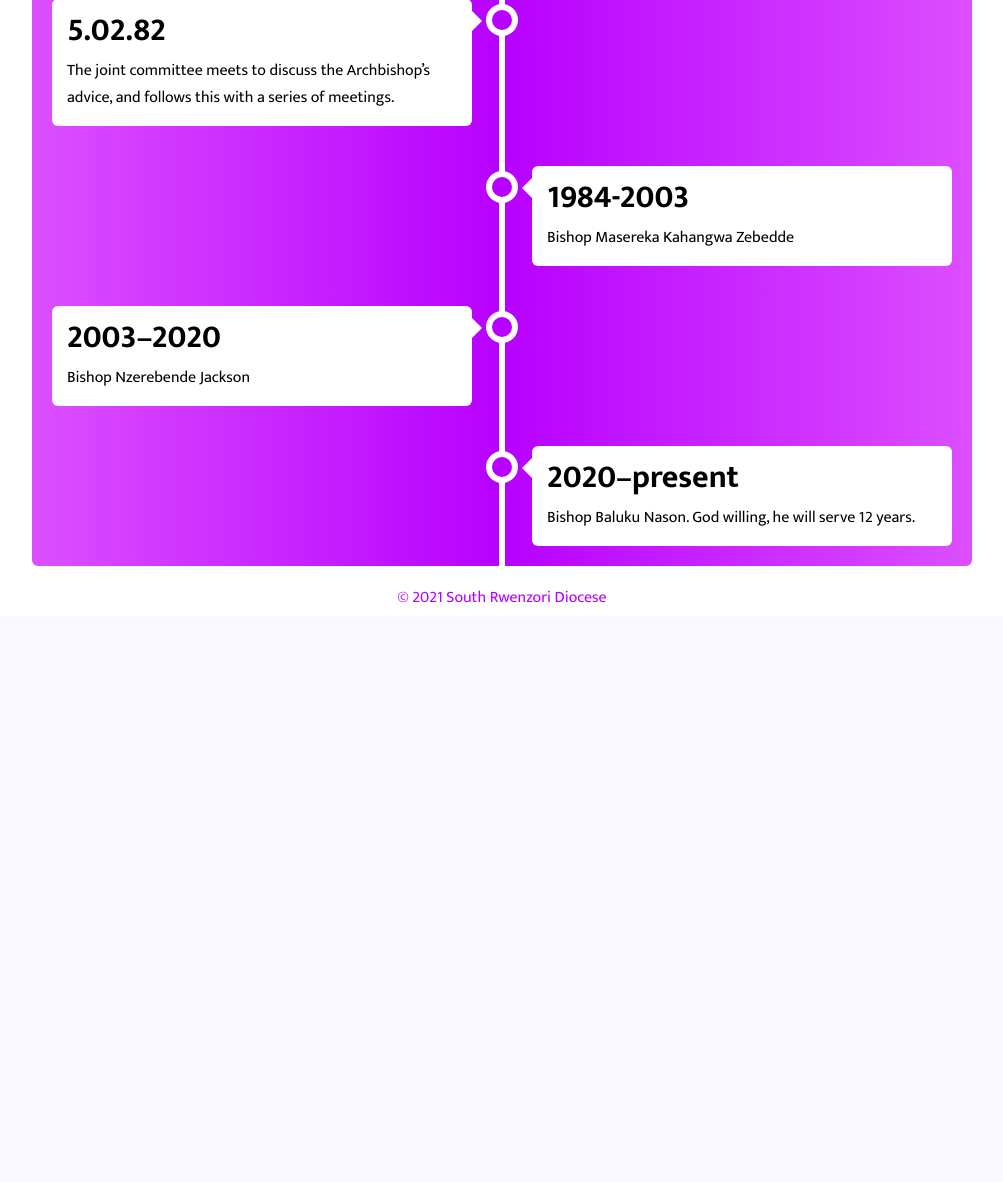
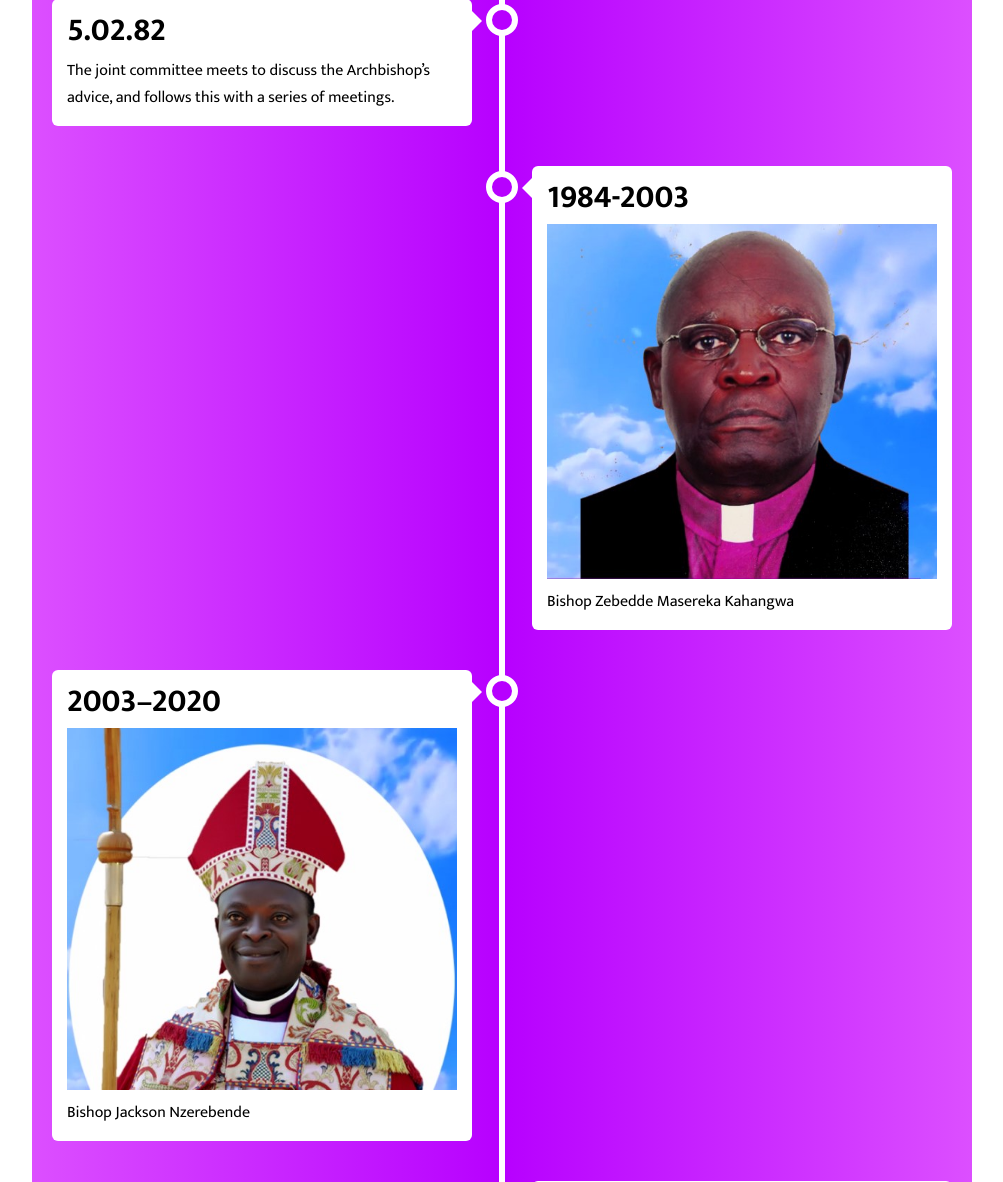
Before and after one commit to BenRStutzman/south-rwenzori-diocese-website, a PHP site: page /about/history in a window 1280 px wide. Shown: the part 4790-5972 px from the top of the page, without its empty margins (138-1141 px from the left). Before the commit the page ends 5393 px from the top, so only its background shows below. Run offline with PHP 8.4, Linux system fonts and the light colour scheme.

Commit message:
Update pictures

```diff
--- a/about/history/index.php
+++ b/about/history/index.php
@@ -168,19 +168,22 @@
         <div class="timeline-item">
           <div class="timeline-item-content">
             <h3>1984-2003</h3>
-            <p>Bishop Masereka Kahangwa Zebedde</p>
+            <img class="image-full" src="/images/Bishop Masereka.jpg" alt="Bishop Zebedde Masereka">
+            <p>Bishop Zebedde Masereka Kahangwa</p>
           </div>
         </div>
         <div class="timeline-item">
           <div class="timeline-item-content">
             <h3>2003–2020</h3>
-            <p>Bishop Nzerebende Jackson</p>
+            <img class="image-full" src="/images/Bishop Nzerebande.jpg" alt="Bishop Jackson Nzerebande">
+            <p>Bishop Jackson Nzerebende</p>
           </div>
         </div>
         <div class="timeline-item">
           <div class="timeline-item-content">
             <h3>2020–present</h3>
-            <p>Bishop Baluku Nason. God willing, he will serve 12 years.</p>
+            <img class="image-full" src="/images/Bishop.png" alt="Bishop Nason Baluku">
+            <p>Bishop Nason Baluku. God willing, he will serve 12 years.</p>
           </div>
         </div>
       </div>
--- a/archdeaconries/index.php
+++ b/archdeaconries/index.php
@@ -54,13 +54,14 @@
         <a href="mailto:yusufukahihi@gmail.com">yusufukahihi@gmail.com</a>
       </p>
       <h3>Kisinga</h3>
-      <img class="image-full" src="/images/Kisinga Archdeaconry Headqtrs.jpg" alt="Kisinga Archdeaconry Headquarters">
+      <img class="image-full" src="/images/Kisinga Archdeaconry Head qtrs.jpg" alt="Kisinga Archdeaconry Headquarters">
       <p>
         Contact person:
         <br>
         Ven. Kithaghende
       </p>
       <h3>Kitholhu</h3>
+      <img class="image-full" src="/images/Kithulho Archdeaconry head Qtrs.jpg" alt="Kitolhu Archdeaconry Headquarters">
       <p>
         Contact person:
         <br>
@@ -69,7 +70,7 @@
         +256 782 356 919
       </p>
       <h3>Kyarumba</h3>
-      <img class="image-full" src="/images/Kyarumba Archdeaconry headqtrs.jpg" alt="Kyarumba Archdeaconry Headquarters">
+      <img class="image-full" src="/images/Kyarumba Archdeaconry head qtrs.jpg" alt="Kyarumba Archdeaconry Headquarters">
       <p>
         Contact person:
         <br>
@@ -88,6 +89,7 @@
         +256 772 682 568
       </p>
       <h3>Mahango</h3>
+      <img class="image-full" src="/images/Mahango Archdeaconry Head qtrs.jpg" alt="Mahango Archdeaconry Headquarters">
       <p>
         Contact person:
         <br>
```
Also changed, not shown: directorates/health/index.php (+6 -5 lines), images/Bishop Masereka.jpg (added), images/Bishop Nzerebande.jpg (added), images/Kisinga Archdeaconry Headqtrs.jpg (deleted), images/Kyarumba Archdeaconry headqtrs.jpg (deleted), images/St. Paul's Cathedral.jpg, 4 other files.
